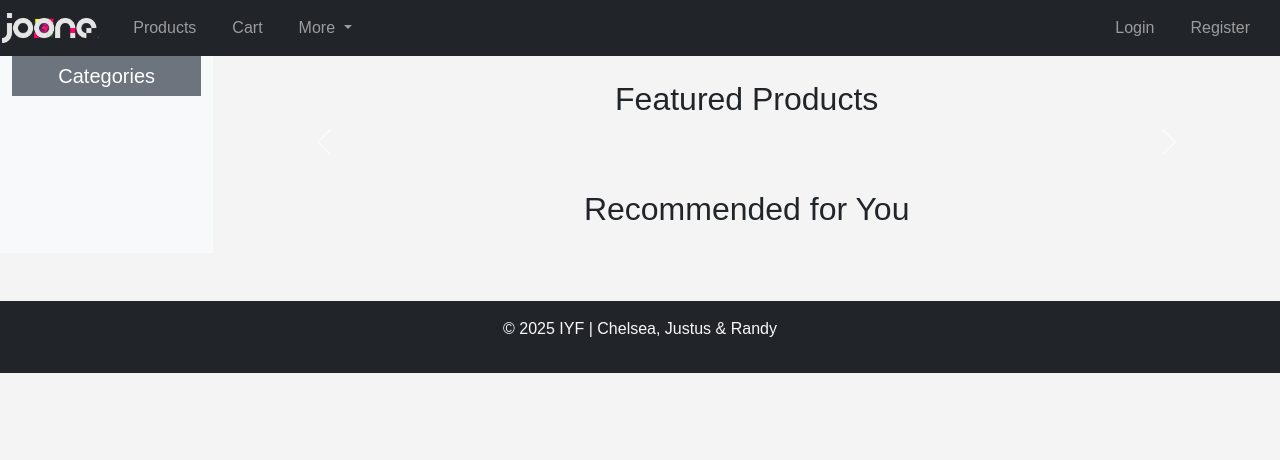
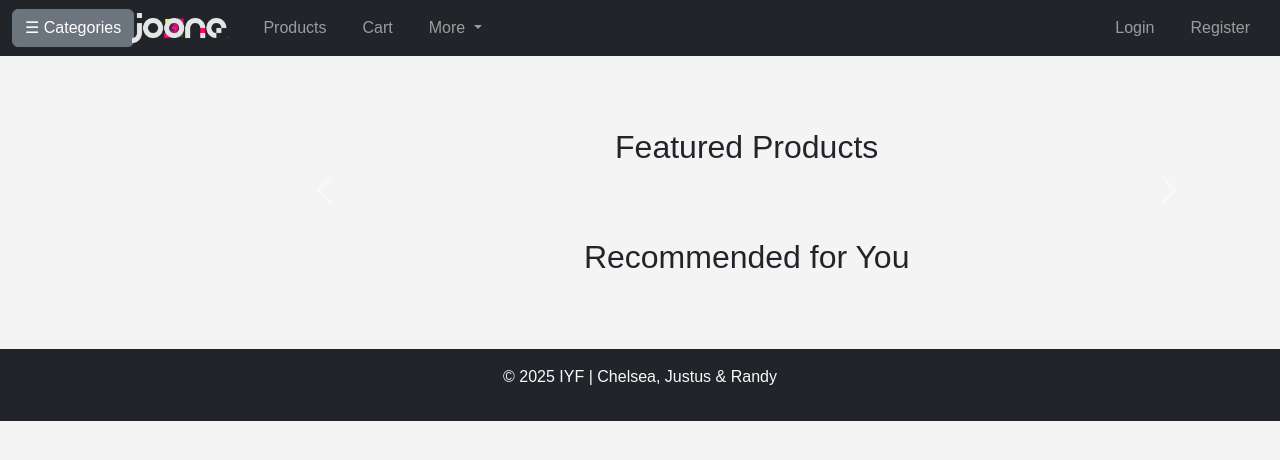
Before and after one commit to everjaydead/estore, a Flask app: page / in a window 1280 px wide. Shown: the top 460 px of the page. Run offline with Flask 3, Linux system fonts and the light colour scheme; some libraries are stand-ins or nearby versions.

Commit message:
Implemented collapsible sidebar in templates and updated for visual consistency

```diff
--- a/templates/base.html
+++ b/templates/base.html
@@ -13,12 +13,21 @@
             display: inline-flex;
             align-items: center;
         }
+        #sidebar {
+            width: 280px;
+            transition: transform 0.3s ease;
+            transform: translateX(-100%);
+        }
+        #sidebar.show {
+            transform: translateX(0);
+        }
     </style>
 </head>
 <body>
     <!-- Navigation -->
     <nav class="navbar navbar-expand-lg navbar-dark bg-dark">
         <div class="container-fluid">
+            <button class="btn btn-secondary me-2" id="sidebarToggle">☰ Categories</button>
             <a class="navbar-brand" href="{{ url_for('index') }}">
                 <img src="{{ url_for('static', filename='img/logo.png') }}" alt="J00NE Store Logo" height="30" class="d-inline-block align-text-top">
             </a>
@@ -85,7 +94,7 @@
     <div class="container-fluid">
         <div class="row">
             <!-- Sidebar -->
-            <nav id="sidebar" class="col-md-3 col-lg-2 d-md-block bg-light sidebar collapse">
+            <nav id="sidebar" class="col-md-3 col-lg-2 d-md-block bg-light sidebar">
                 <div class="position-sticky">
                     <ul class="nav flex-column">
                         <li class="nav-item">
@@ -146,5 +155,10 @@
     <script src="https://cdn.jsdelivr.net/npm/bootstrap@5.3.0/dist/js/bootstrap.bundle.min.js"></script>
     <!-- Custom JavaScript -->
     <script src="{{ url_for('static', filename='js/main.js') }}"></script>
+    <script>
+        document.getElementById('sidebarToggle').addEventListener('click', function () {
+            document.getElementById('sidebar').classList.toggle('show');
+        });
+    </script>
 </body>
 </html>
--- a/templates/cart.html
+++ b/templates/cart.html
@@ -5,7 +5,6 @@
 {% block content %}
 <div class="container mt-4">
     <h1 class="mb-4">Your Shopping Cart</h1>
-
     {% if cart_items %}
     <table class="table table-bordered table-striped">
         <thead class="table-dark">
@@ -57,7 +56,6 @@
     </div>
     {% endif %}
 
-    <!-- Saved Items Section -->
     {% if saved_items %}
     <h2 class="mt-5">Saved for Later</h2>
     <ul class="list-group list-group-flush">
@@ -72,7 +70,6 @@
     </ul>
     {% endif %}
 
-    <!-- Recommendations Section -->
     {% if recommendations %}
     <h2 class="mt-5">Recommended for You</h2>
     <div class="row">
--- a/templates/index.html
+++ b/templates/index.html
@@ -4,8 +4,6 @@
 
 {% block content %}
 <div class="container mt-4">
-
-    <!-- Featured Products -->
     <div class="mb-5">
         <h2 class="text-center mb-4">Featured Products</h2>
         <div id="featuredCarousel" class="carousel slide shadow-lg" data-bs-ride="carousel">
@@ -41,7 +39,6 @@
         </div>
     </div>
 
-    <!-- Recommended Products -->
     <div>
         <h2 class="text-center mb-4">Recommended for You</h2>
         <div class="row justify-content-center">
@@ -60,6 +57,5 @@
             {% endfor %}
         </div>
     </div>
-
 </div>
 {% endblock %}
--- a/templates/login.html
+++ b/templates/login.html
@@ -17,14 +17,14 @@
                             {{ form.username.label(class="form-label") }}
                             {{ form.username(class_='form-control', id='username') }}
                             {% for error in form.username.errors %}
-                                <div class="text-danger">{{ error }}</div>
+                            <div class="text-danger">{{ error }}</div>
                             {% endfor %}
                         </div>
                         <div class="form-group mb-3">
                             {{ form.password.label(class="form-label") }}
                             {{ form.password(class_='form-control', id='password') }}
                             {% for error in form.password.errors %}
-                                <div class="text-danger">{{ error }}</div>
+                            <div class="text-danger">{{ error }}</div>
                             {% endfor %}
                         </div>
                         <div class="d-grid">
--- a/templates/product.html
+++ b/templates/product.html
@@ -1,6 +1,6 @@
 {% extends 'base.html' %}
 
-{% block title %}{{ product.name }} - Joone Store{% endblock %}
+{% block title %}{{ product.name }} - J00NE Store{% endblock %}
 
 {% block content %}
 <div class="container mt-4">
--- a/templates/reset_password.html
+++ b/templates/reset_password.html
@@ -11,14 +11,14 @@
             {{ form.password.label(class="form-label") }}
             {{ form.password(class="form-control") }}
             {% for error in form.password.errors %}
-                <div class="text-danger">{{ error }}</div>
+            <div class="text-danger">{{ error }}</div>
             {% endfor %}
         </div>
         <div class="form-group">
             {{ form.confirm_password.label(class="form-label") }}
             {{ form.confirm_password(class="form-control") }}
             {% for error in form.confirm_password.errors %}
-                <div class="text-danger">{{ error }}</div>
+            <div class="text-danger">{{ error }}</div>
             {% endfor %}
         </div>
         <div class="form-group mt-3">
--- a/templates/reset_password_request.html
+++ b/templates/reset_password_request.html
@@ -12,7 +12,7 @@
             {{ form.email.label(class="form-label") }}
             {{ form.email(class="form-control") }}
             {% for error in form.email.errors %}
-                <div class="text-danger">{{ error }}</div>
+            <div class="text-danger">{{ error }}</div>
             {% endfor %}
         </div>
         <div class="form-group mt-3">
```
Also changed, not shown: templates/profile.html (+5 -5 lines), templates/register.html (+4 -4 lines). Lines whose indentation alone changed are shown as unchanged.
